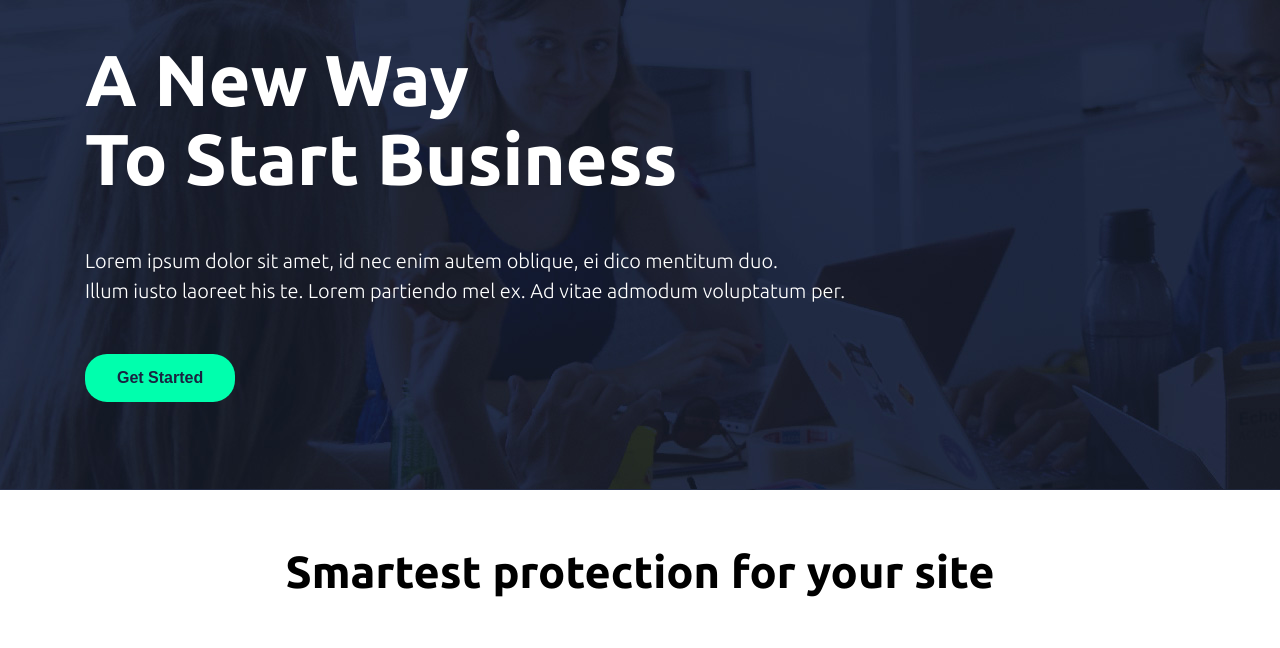
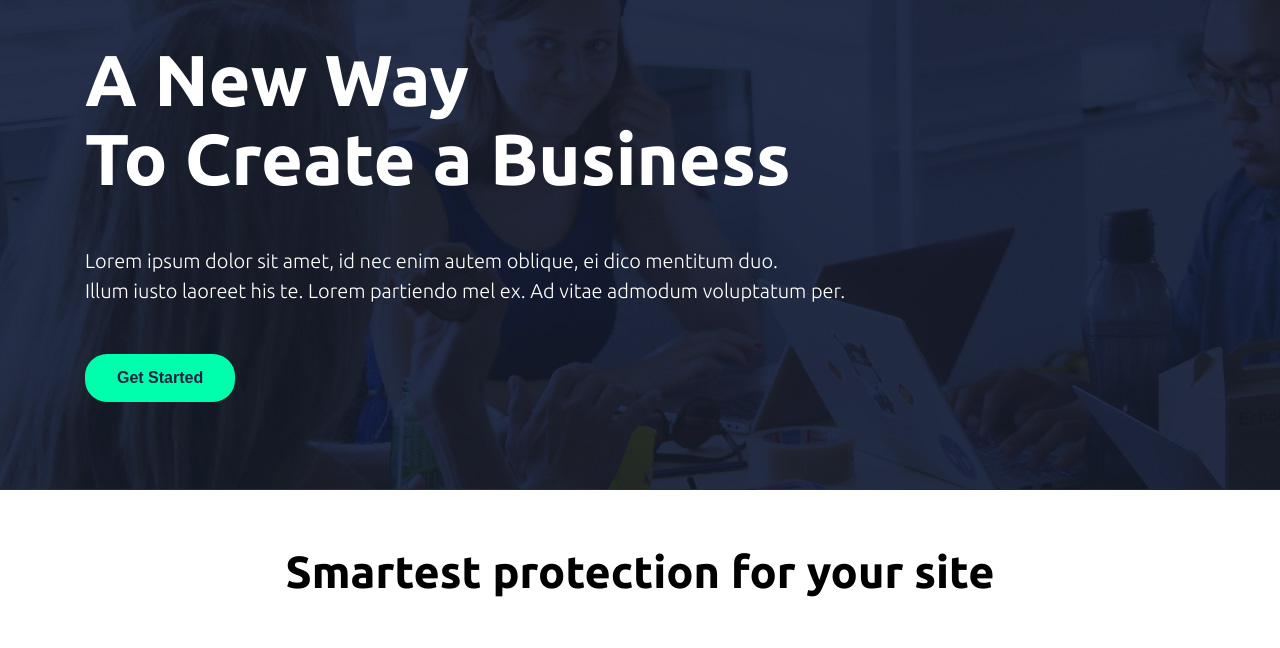
Before and after one commit to zdahmed93/business-land, a plain HTML site: page index.html in a window 1280 px wide. Shown: the part 152-800 px from the top of the page. Drawn offline with Linux system fonts and the light colour scheme; files whose address does not match are found by name.

Commit message:
Change heading content

```diff
--- a/index.html
+++ b/index.html
@@ -17,7 +17,7 @@
                 <a href="#" class="font-weight-light">Get Early Access</a>
             </header>
             <h1 class="font-weight-bold">
-                A New Way<br>To Start Business
+                A New Way<br>To Create a Business
             </h1>
             <p class="font-weight-light">
                 Lorem ipsum dolor sit amet, id nec enim autem oblique, ei dico mentitum duo.<br>Illum iusto laoreet his te. Lorem partiendo mel ex. Ad vitae admodum voluptatum per.
```
